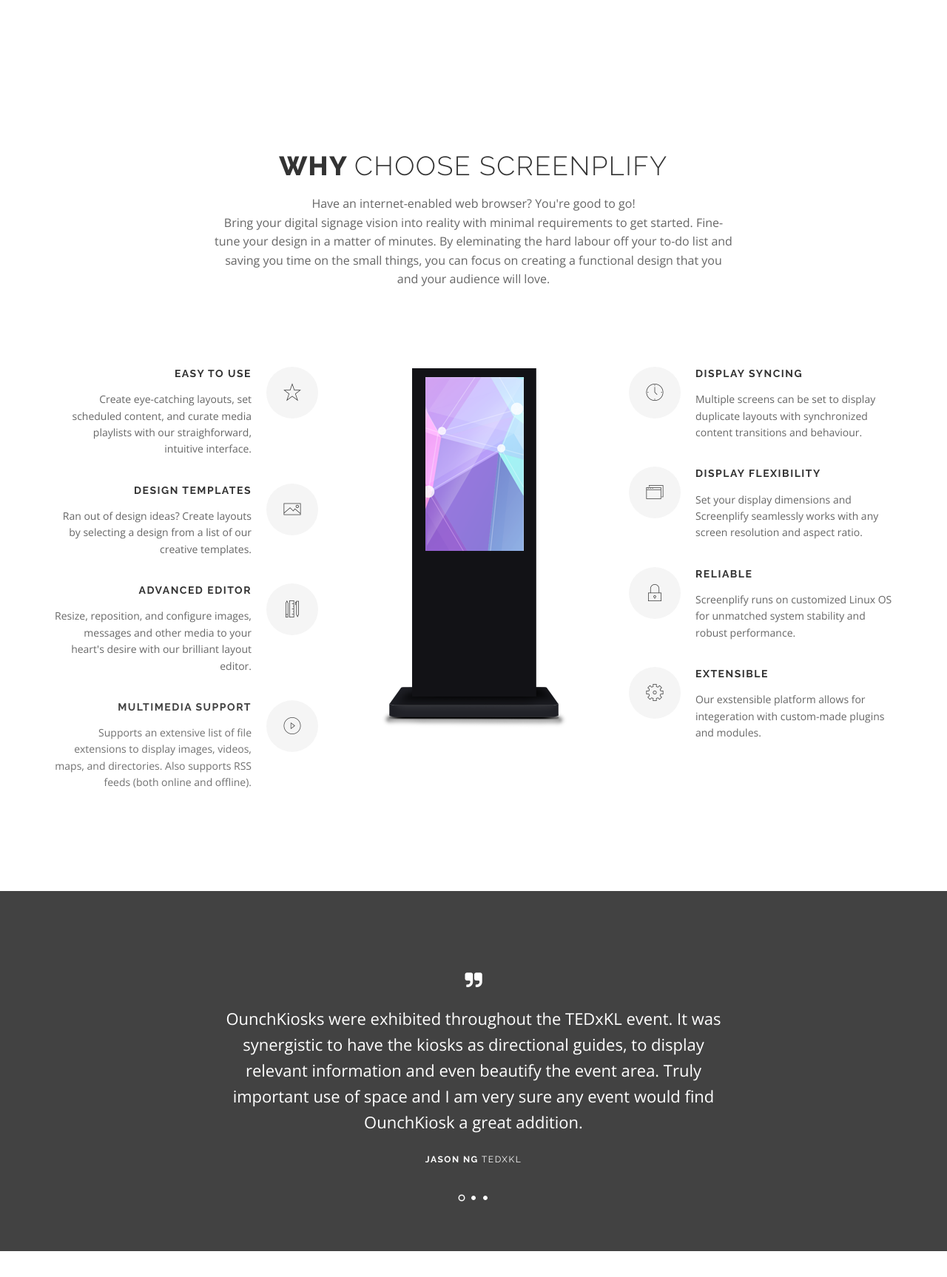
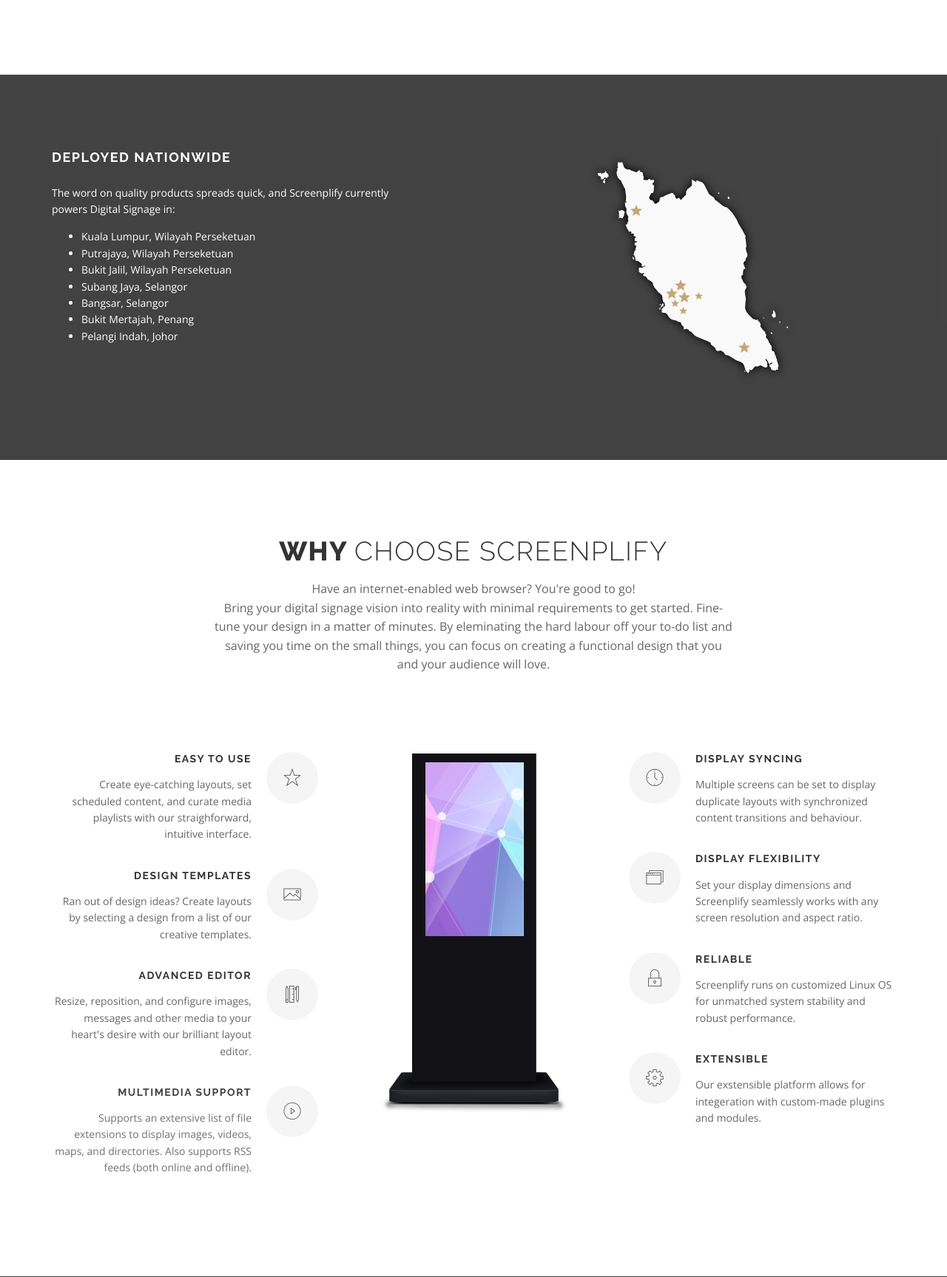
Before and after one commit to amira-omniphics/screenplify_new, a PHP site: page / in a window 1280 px wide. Shown: the part 2359-4086 px from the top of the page at 74% size. Run offline with PHP 8.4, Linux system fonts and the light colour scheme; some libraries are stand-ins or nearby versions.

Commit message:
Added malaysian map section

```diff
--- a/index.php
+++ b/index.php
@@ -735,18 +735,32 @@
             </section>
             <!-- End Latest Work Section-->
 
-            <!-- Action Box Section -->
-            <!-- <section id="action-box2" class="action-box action-black">
+
+            <!-- Statement2 Section -->
+            <section id="Statement2" class="section-padding bg-image overlay-dark dark-bg" data-stellar-background-ratio="0.5" data-background-img="img/full/kuala_lumpur.png">
                 <div class="container">
-                    <div class="row action-box-left">
-                        <h4 class="action-box-title">Powerfull Onepage Multipurpose Responsive Template ?</h4>
-                    </div>
-                    <div class="action-box-right">
-                        <a class="btn btn-md btn-color" href="http://google.com/" target="_blank">See More</a>
-                    </div>
+                  <div class="row">
+                      <div class="col-md-5 mb-sm-30">
+                          <h4 class="content-title">Deployed Nationwide</h4>
+                          <p>The word on quality products spreads quick, and Screenplify currently powers Digital Signage in:</p>
+                          <ul>
+                            <li>Kuala Lumpur, Wilayah Perseketuan</li>
+                            <li>Putrajaya, Wilayah Perseketuan</li>
+                            <li>Bukit Jalil, Wilayah Perseketuan</li>
+                            <li>Subang Jaya, Selangor</li>
+                            <li>Bangsar, Selangor</li>
+                            <li>Bukit Mertajah, Penang</li>
+                            <li>Pelangi Indah, Johor</li>
+                          </ul>
+                      </div>
+                      <div class="col-md-6 col-md-offset-1">
+                          <img src="img/malaysian_map.png" alt="" />
+                      </div>
+
+                  </div>
                 </div>
-            </section> -->
-            <!-- Action Box Section -->
+            </section>
+            <!-- End Statement2 Section -->
 
             <!-- Service Section -->
             <section id="service" class="section-padding">
```
Also changed, not shown: img/full/kuala_lumpur.png (added), img/malaysian_map.png (added), 1 other file.
